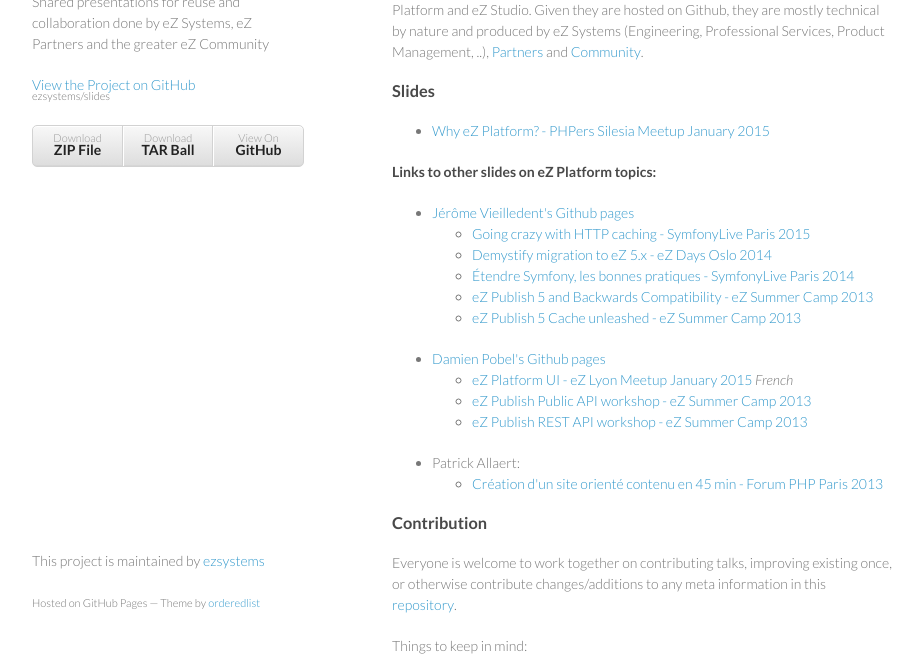
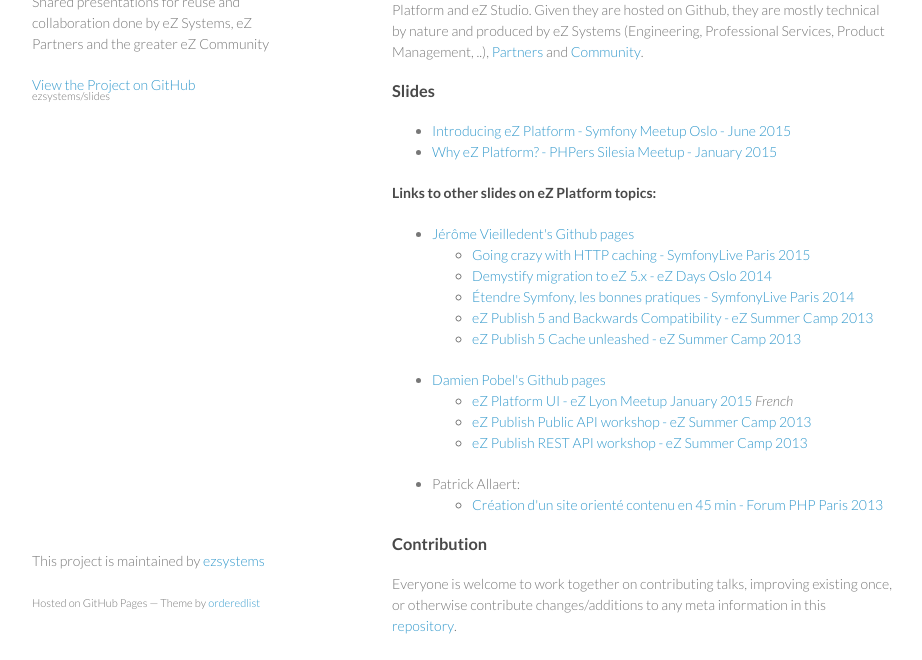
Before and after one commit to janit/slides, a plain HTML site: page index.html in a window 1280 px wide. Shown: the part 118-778 px from the top of the page, without its empty margins (178-1100 px from the left). Drawn offline with Linux system fonts and the light colour scheme.

Commit message:
Update index page

```diff
--- a/index.html
+++ b/index.html
@@ -19,13 +19,6 @@
         <p>Shared presentations for reuse and collaboration done by eZ Systems, eZ Partners and the greater eZ Community</p>
 
         <p class="view"><a href="https://github.com/ezsystems/slides">View the Project on GitHub <small>ezsystems/slides</small></a></p>
-
-
-        <ul>
-          <li><a href="https://github.com/ezsystems/slides/zipball/gh-pages">Download <strong>ZIP File</strong></a></li>
-          <li><a href="https://github.com/ezsystems/slides/tarball/gh-pages">Download <strong>TAR Ball</strong></a></li>
-          <li><a href="https://github.com/ezsystems/slides">View On <strong>GitHub</strong></a></li>
-        </ul>
       </header>
       <section>
         <h3>
@@ -34,11 +27,11 @@
 <p>This <a href="https://github.com/ezsystems/slides">repository</a> contains slides used for presentations/talks about <a href="http://ez.no">eZ Systems</a>, eZ Platform and eZ Studio.
 Given they are hosted on Github, they are mostly technical by nature and produced by eZ Systems (Engineering, Professional Services, Product Management, ..), <a href="http://ez.no/Partners/Find-a-Partner">Partners</a> and <a href="http://share.ez.no">Community</a>.</p>
 
-<h3>
-<a id="slides" class="anchor" href="#slides" aria-hidden="true"><span class="octicon octicon-link"></span></a>Slides</h3>
+<h3><a id="slides" class="anchor" href="#slides" aria-hidden="true"><span class="octicon octicon-link"></span></a>Slides</h3>
 
 <ul>
-<li><a href="/slides/slides/why-ezplatform/#/">Why eZ Platform? - PHPers Silesia Meetup January 2015</a></li>
+    <li><a href="slides/getting-to-ezplatform/#/">Introducing eZ Platform - Symfony Meetup Oslo - June 2015</a></li>
+    <li><a href="slides/why-ezplatform/#/">Why eZ Platform? - PHPers Silesia Meetup - January 2015</a></li>
 </ul>
 
 <h4>
```
